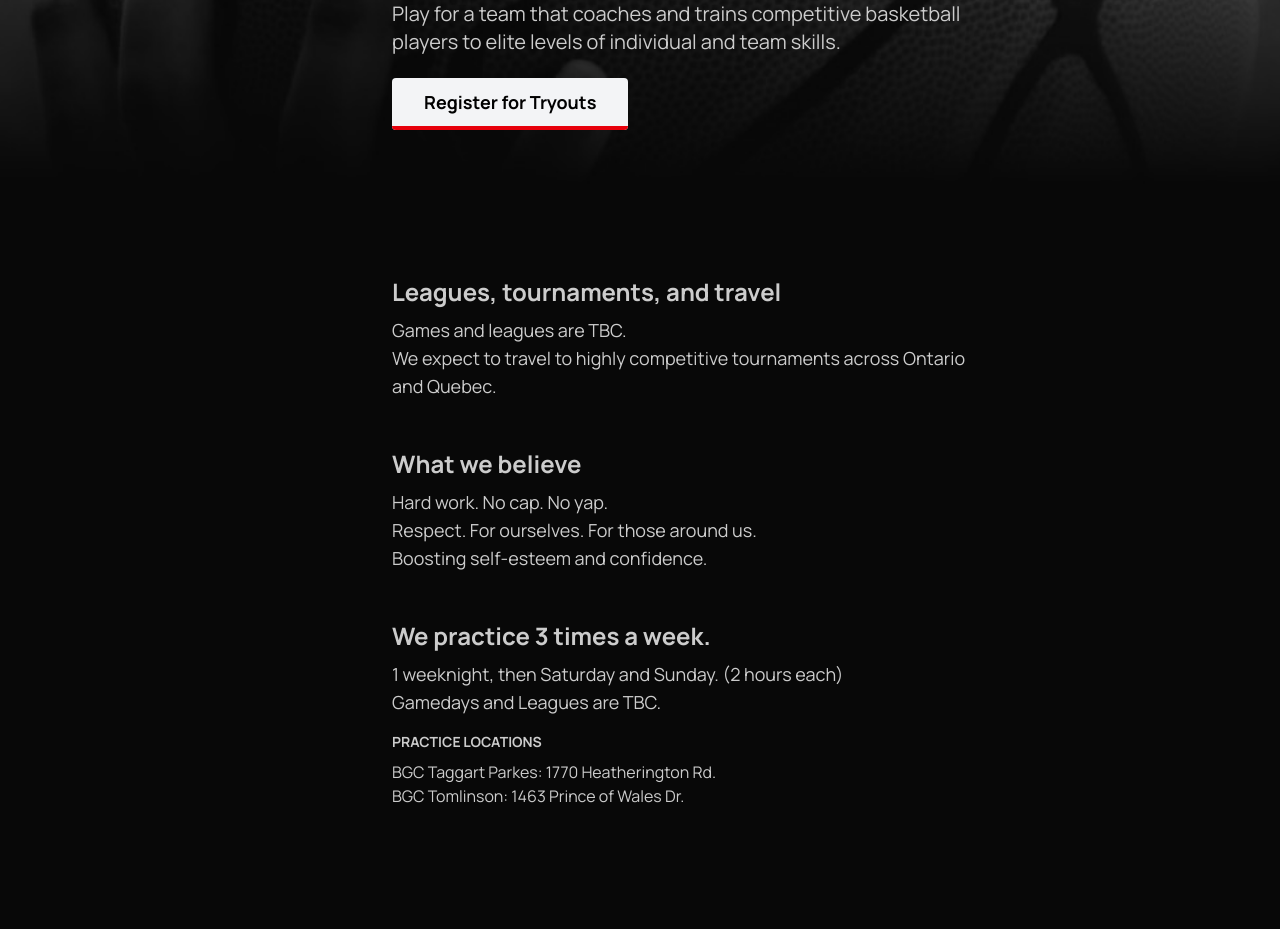
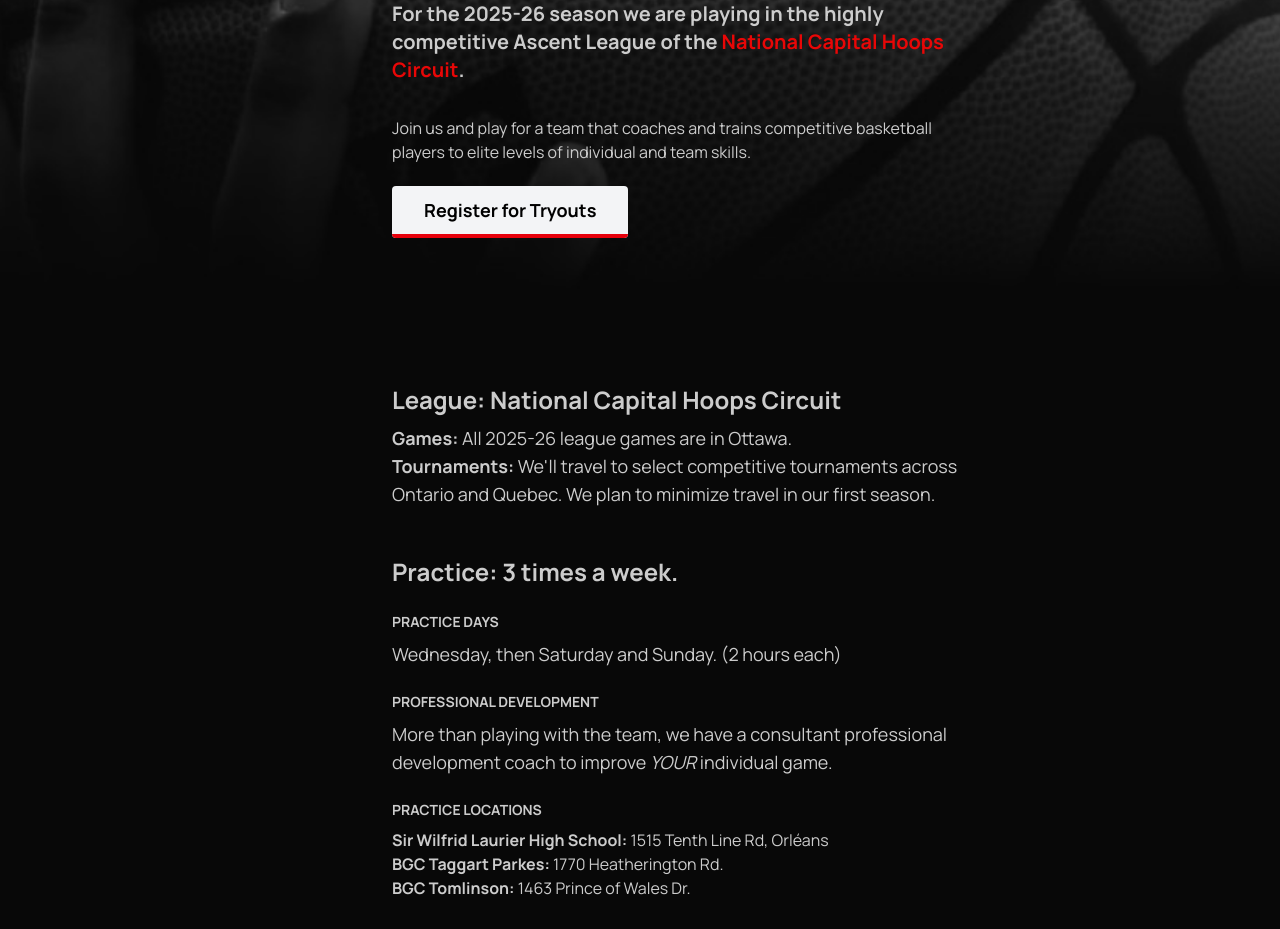
Before and after one commit to heyfarai/tryouts-next, a Next.js app: page / in a window 1280 px wide. Shown: the part 383-1312 px from the top of the page. Built offline with nearby package versions, Linux system fonts and the light colour scheme; no server answers; a web font is replaced by a local one.

Commit message:
added NCHC

```diff
--- a/src/app/page.tsx
+++ b/src/app/page.tsx
@@ -45,10 +45,23 @@ export default function Home() {
             <h1 className="alexandria font-extrabold text-4xl lg:text-5xl md:text-4xl mt-0 mb-12 md:leading-[3.2rem]">
               U14 Boys Basketball.
             </h1>
-            <p className="text-xl mb-8">
+            <p className="text-xl mb-8 font-semibold">
               An Ottawa-based U14 AAA+ (Major Bantam) basketball team. <br />{" "}
-              Play for a team that coaches and trains competitive basketball
-              players to elite levels of individual and team skills.
+              For the 2025-26 season we are playing in the highly competitive
+              Ascent League of the{" "}
+              <a
+                className="text-[var(--precision-red)] hover:underline transition"
+                href="https://natcaphoops.com/"
+                target="_blank"
+                rel="noopener noreferrer"
+              >
+                National Capital Hoops Circuit
+              </a>
+              . <br />
+            </p>
+            <p className="mb-8">
+              Join us and play for a team that coaches and trains competitive
+              basketball players to elite levels of individual and team skills.
             </p>
             <p className="text-lg mb-20 mt-0">
               <a
@@ -60,34 +73,57 @@ export default function Home() {
             </p>
           </div>
           <h3 className="font-bold text-2xl mt-4 mb-2">
-            Leagues, tournaments, and travel
+            League: National Capital Hoops Circuit
           </h3>
           <p className="text-lg mb-12">
-            Games and leagues are TBC. <br /> We expect to travel to highly
-            competitive tournaments across Ontario and Quebec.
+            <span className="font-bold">Games:</span> All 2025-26 league games
+            are in Ottawa. <br />
+            <span className="font-bold">Tournaments:</span> We'll travel to
+            select competitive tournaments across Ontario and Quebec. We plan to
+            minimize travel in our first season.
           </p>
+          <h3 className="font-bold text-2xl mt-4 mb-4">
+            Practice: 3 times a week.
+          </h3>
+          <h3 className="font-bold text-sm uppercase mt-6 mb-2">
+            Practice Days
+          </h3>
+          <p className="text-lg mb-4">
+            Wednesday, then Saturday and Sunday. (2 hours each)
+          </p>
+          <h3 className="font-bold text-sm uppercase mt-6 mb-2">
+            Professional Development
+          </h3>
+          <p className="text-lg mb-4">
+            More than playing with the team, we have a consultant professional
+            development coach to improve <i>YOUR</i> individual game.
+          </p>
+
+          <h3 className="font-bold text-sm uppercase mt-6 mb-2">
+            Practice Locations
+          </h3>
+          <ul className="mb-12">
+            <li>
+              <span className="font-bold">
+                Sir Wilfrid Laurier High School:
+              </span>{" "}
+              1515 Tenth Line Rd, Orléans
+            </li>
+            <li>
+              <span className="font-bold">BGC Taggart Parkes:</span> 1770
+              Heatherington Rd.
+            </li>
+            <li>
+              <span className="font-bold">BGC Tomlinson:</span> 1463 Prince of
+              Wales Dr.
+            </li>
+          </ul>
           <h3 className="font-bold text-2xl mt-4 mb-2">What we believe</h3>
           <p className="text-lg mb-12">
             Hard work. No cap. No yap. <br />
             Respect. For ourselves. For those around us. <br />
             Boosting self-esteem and confidence.
           </p>
-          <h3 className="font-bold text-2xl mt-4 mb-2">
-            We practice 3 times a week.
-          </h3>
-          <p className="text-lg mb-4">
-            1 weeknight, then Saturday and Sunday. (2 hours each)
-            <br />
-            Gamedays and Leagues are TBC.
-          </p>
-
-          <h3 className="font-bold text-sm uppercase mt-0 mb-2">
-            Practice Locations
-          </h3>
-          <ul className="mb-12">
-            <li>BGC Taggart Parkes: 1770 Heatherington Rd.</li>
-            <li>BGC Tomlinson: 1463 Prince of Wales Dr.</li>
-          </ul>
         </div>
       </div>
       <div
```
